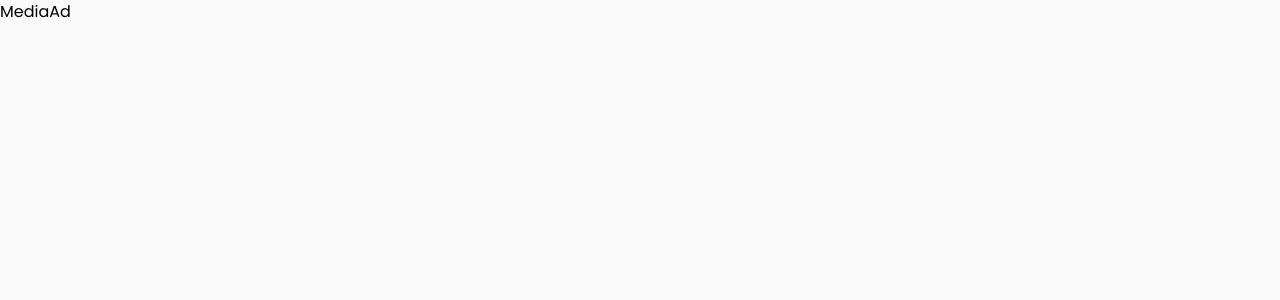
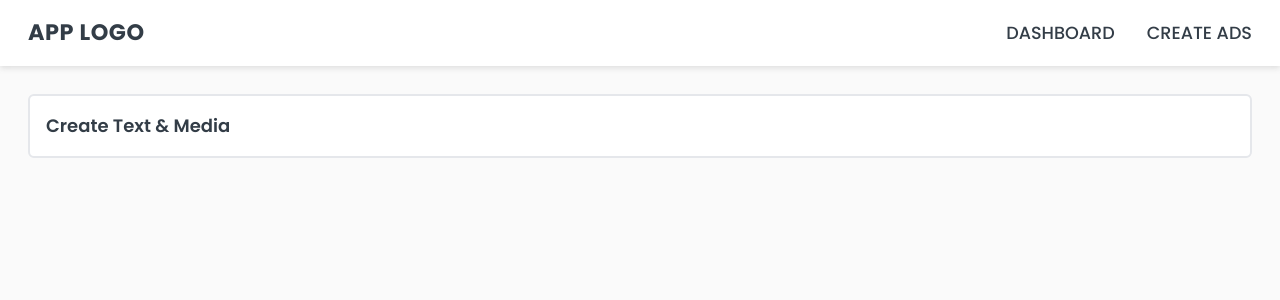
Before and after one commit to prachi-sahu-codes/AdDash, a React (Vite) app: page /mediaAd in a window 1280 px wide. Shown: the top 300 px of the page. Built offline with nearby package versions, Linux system fonts and the light colour scheme.

Commit message:
style: pages styled

```diff
--- a/src/pages/mediaAd/MediaAd.jsx
+++ b/src/pages/mediaAd/MediaAd.jsx
@@ -1,7 +1,13 @@
 import React from "react";
+import { LayoutContainer } from "../../layout";
+import { ComponentContainer } from "../../components";
 
 const MediaAd = () => {
-  return <div>MediaAd</div>;
+  return (
+    <LayoutContainer>
+      <ComponentContainer title="Create Text & Media"></ComponentContainer>
+    </LayoutContainer>
+  );
 };
 
 export default MediaAd;
--- a/src/pages/textAd/TextAd.jsx
+++ b/src/pages/textAd/TextAd.jsx
@@ -1,7 +1,12 @@
 import React from "react";
+import { LayoutContainer } from "../../layout";
 
 const TextAd = () => {
-  return <div>TextAd</div>;
+  return (
+    <LayoutContainer>
+      <ComponentContainer title="Create Text & Media"></ComponentContainer>
+    </LayoutContainer>
+  );
 };
 
 export default TextAd;
```
